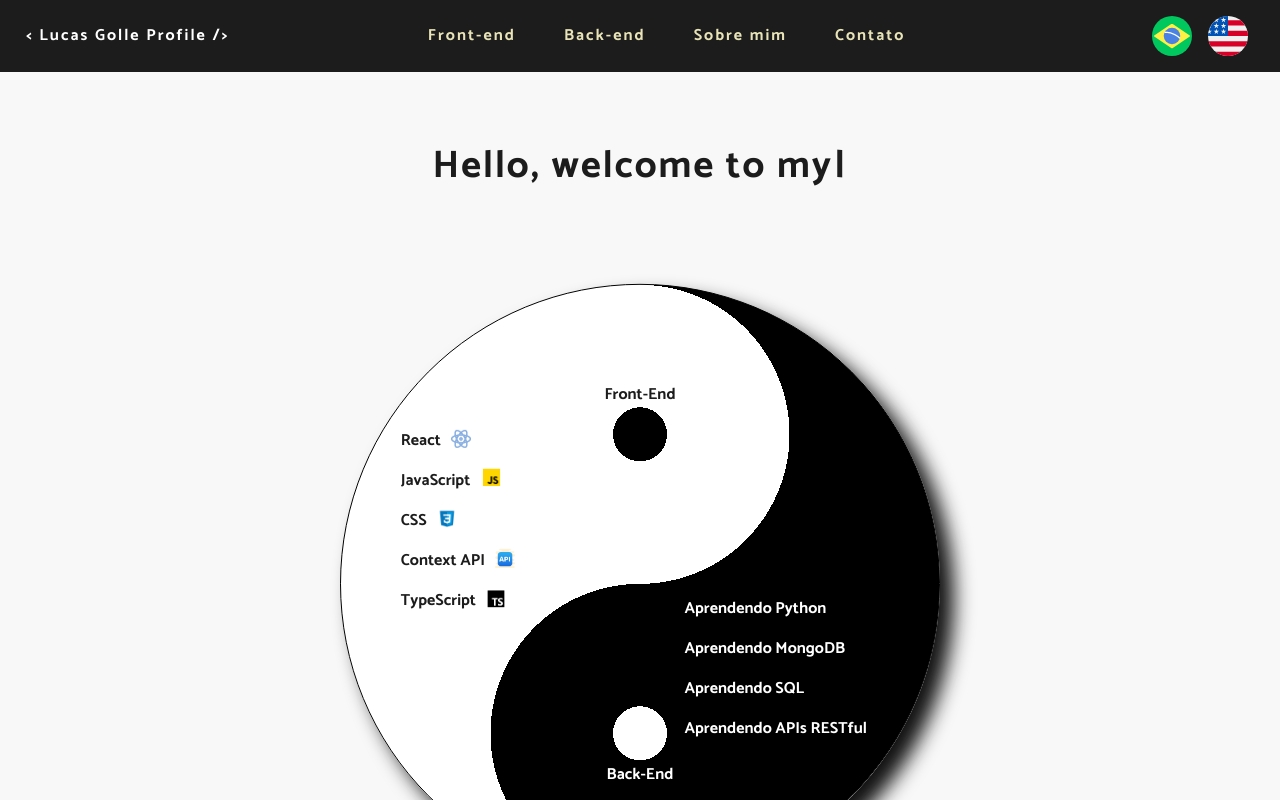
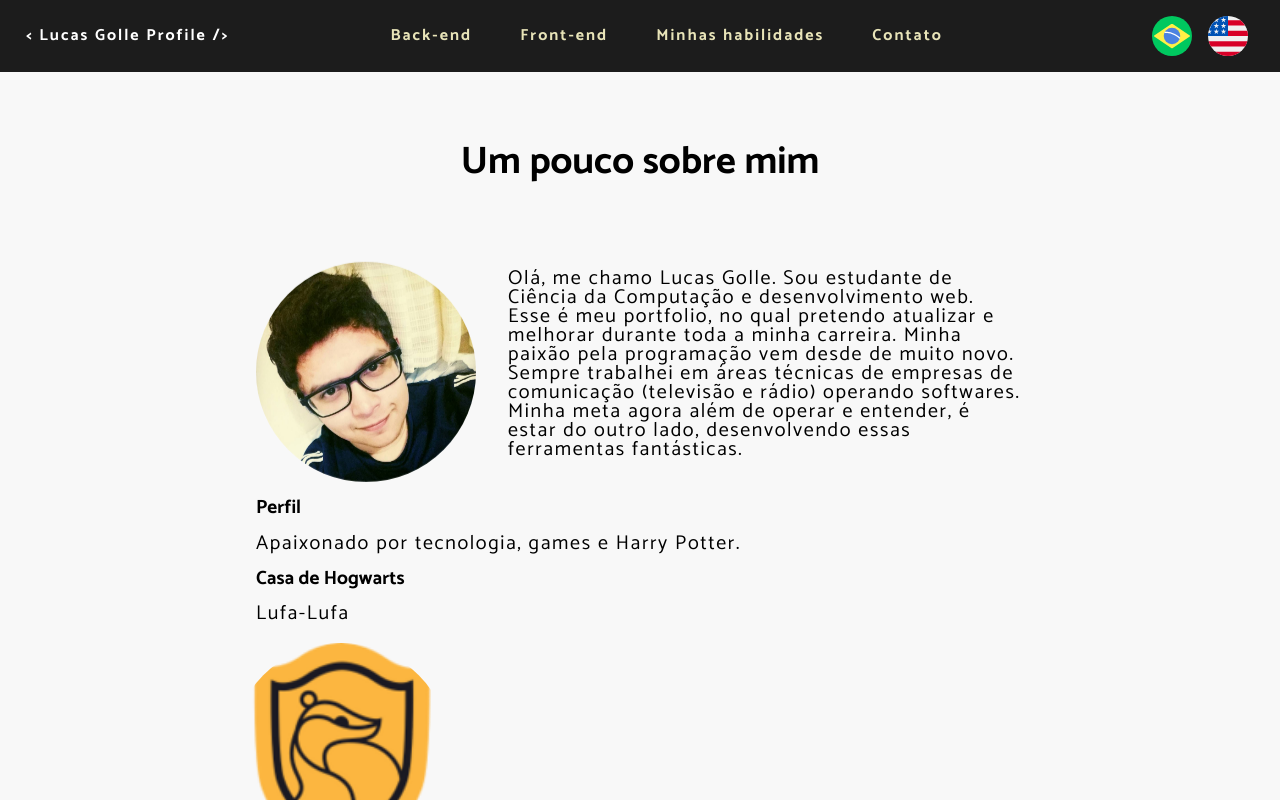
Before and after one commit to lucasgolle/portfolio, a React (Create React App) app: page / in a window 1280 px wide. Shown: the top 800 px of the page. Built offline with nearby package versions, Linux system fonts and the light colour scheme; some icons are missing.

Commit message:
update: new render components paga

```diff
--- a/src/App.js
+++ b/src/App.js
@@ -2,7 +2,6 @@ import "./reset.css";
 import GlobalStyle from "./styles/global";
 import { Header } from "./components/Header";
 import { Main } from "./components/Main";
-import { Welcome } from "./components/Wellcome";
 import { Projects } from "./components/Projects";
 import { Footer } from "./components/Footer";
 import { About } from "./components/about";
@@ -12,10 +11,9 @@ function App() {
     <>
       <GlobalStyle />
       <Header />
-        <Welcome />
-        <Main />
+      <About />
       <Projects />
-      <About />
+      <Main />
       <Footer />
     </>
   );
--- a/src/components/Header/index.js
+++ b/src/components/Header/index.js
@@ -29,6 +29,17 @@ export const Header = () => {
             <div>
               <li>
                 <Link
+                  to="back"
+                  spy={true}
+                  smooth={true}
+                  offset={-70}
+                  duration={500}
+                >
+                  Back-end
+                </Link>
+              </li>
+              <li>
+                <Link
                   to="front"
                   spy={true}
                   smooth={true}
@@ -39,41 +50,30 @@ export const Header = () => {
                 </Link>
               </li>
               <li>
-                <Link
-                  to="back"
-                  spy={true}
-                  smooth={true}
-                  offset={-70}
-                  duration={500}
-                >
-                  Back-end
-                </Link>
-              </li>
-              <li>
                 {portuguese ? (
                   <Link
-                    to="sobremim"
+                    to="skiils"
                     spy={true}
                     smooth={true}
-                    offset={-50}
+                    offset={-200}
                     duration={500}
                   >
-                    Sobre mim
+                    Minhas habilidades
                   </Link>
                 ) : (
                   <Link
-                    to="sobremim"
+                    to="skiils"
                     spy={true}
                     smooth={true}
-                    offset={-50}
+                    offset={-200}
                     duration={500}
                   >
-                    About me
+                    My skiils
                   </Link>
                 )}
               </li>
               <li>
-              {portuguese ? (
+                {portuguese ? (
                   <Link
                     to="contact"
                     spy={true}
@@ -136,25 +136,25 @@ export const Header = () => {
             <li>
               {portuguese ? (
                 <Link
-                  to="sobremim"
+                  to="skiils"
                   spy={true}
                   smooth={true}
                   offset={20}
                   duration={500}
                   onClick={changeState}
                 >
-                  Sobre mim
+                  Minhas Habilidades
                 </Link>
               ) : (
                 <Link
-                  to="sobremim"
+                  to="skiils"
                   spy={true}
                   smooth={true}
                   offset={20}
                   duration={500}
                   onClick={changeState}
                 >
-                  About me
+                  My skiils
                 </Link>
               )}
             </li>
--- a/src/components/Main/index.js
+++ b/src/components/Main/index.js
@@ -9,7 +9,7 @@ import API from "../../assets/api.png"
 export const Main = () => {
   return (
     <>
-      <Container>
+      <Container id="skiils">
         <TitulosHabilidades>
           <h3>Front-End</h3>
           <Back>Back-End</Back>
--- a/src/components/Main/styles.js
+++ b/src/components/Main/styles.js
@@ -1,15 +1,15 @@
 import styled, { keyframes } from "styled-components";
 
-// const animateYang =
-//     from{
-//         transform:rotate(0deg);
-//     }
+const animateYang = keyframes`
+    from{
+        transform:rotate(0deg);
+    }
 
-//     to{
-//         transform:rotate(360deg);
-//     }
+    to{
+        transform:rotate(360deg);
+    }
 
-// `;
+`;
 
 const animateYing = keyframes`
     0%{
@@ -17,7 +17,7 @@ const animateYing = keyframes`
     }
 
     100%{
-      transform: translateY(25px);
+      transform: translateY(35px);
     }
 
 `;
--- a/src/components/Projects/index.js
+++ b/src/components/Projects/index.js
@@ -62,6 +62,31 @@ export const Projects = () => {
 
   return (
     <>
+        <ContainerBack ref={inViewRef2} id="back">
+          {portuguese ? (
+            <h1>Meus projetos back-end</h1>
+          ) : (
+            <h1>My back end projects</h1>
+          )}
+          <ul>
+            <AnimationContainer>
+              <motion.li animate={animation}>
+                <img src={backProject} alt="projeto doIt" />
+              </motion.li>
+              <motion.li animate={animation}>
+                <img src={backProject} alt="projeto doIt" />
+              </motion.li>
+            </AnimationContainer>
+            <AnimationContainerRight>
+              <motion.li animate={animation}>
+                <img src={backProject} alt="projeto nuKenzie" />
+              </motion.li>
+              <motion.li animate={animation}>
+                <img src={backProject} alt="projeto doIt" />
+              </motion.li>
+            </AnimationContainerRight>
+          </ul>
+        </ContainerBack>
       <Container ref={inViewRef} id="front">
         <motion.div animate={animation2}>
           {portuguese ? (
@@ -168,31 +193,6 @@ export const Projects = () => {
           </ul>
         </motion.div>
       </Container>
-      <ContainerBack ref={inViewRef2} id="back">
-        {portuguese ? (
-          <h1>Meus projetos back-end</h1>
-        ) : (
-          <h1>My back end projects</h1>
-        )}
-        <ul>
-          <AnimationContainer>
-            <motion.li animate={animation}>
-              <img src={backProject} alt="projeto doIt" />
-            </motion.li>
-            <motion.li animate={animation}>
-              <img src={backProject} alt="projeto doIt" />
-            </motion.li>
-          </AnimationContainer>
-          <AnimationContainerRight>
-            <motion.li animate={animation}>
-              <img src={backProject} alt="projeto nuKenzie" />
-            </motion.li>
-            <motion.li animate={animation}>
-              <img src={backProject} alt="projeto doIt" />
-            </motion.li>
-          </AnimationContainerRight>
-        </ul>
-      </ContainerBack>
     </>
   );
 };
--- a/src/components/Wellcome/index.js
+++ /dev/null
@@ -1,24 +0,0 @@
-import { Container } from "./styles";
-import Typewriter from "typewriter-effect";
-
-export const Welcome = () => {
-
-  return (
-    <>
-      <Container>
-          <Typewriter
-            onInit={(typewriter) => {
-              typewriter
-                .typeString("Hello, World!")
-                .callFunction(() => {})
-                .pauseFor(1000)
-                .deleteChars(6)
-                .callFunction(() => {})
-                .start();
-              typewriter.typeString("welcome to my world!");
-            }}
-          />
-      </Container>
-    </>
-  );
-};
--- a/src/components/Wellcome/styles.js
+++ /dev/null
@@ -1,17 +0,0 @@
-import styled from "styled-components";
-
-export const Container = styled.div`
-    color: #1c1c1c;
-    margin: 0 auto;
-    text-align: center;
-    font-size: 1.4rem;
-    font-weight: 700;
-    letter-spacing: 2px;
-    padding-top: 100px;
-    max-width: 100vw;
-    margin-top: 3rem;
-
- @media (min-width: 768px) {
-    font-size: 2.4rem;
-  }
-`;
--- a/src/components/about/index.js
+++ b/src/components/about/index.js
@@ -1,4 +1,4 @@
-import { Container } from "./styles";
+import { Container, PictureProfiles } from "./styles";
 import profilePicture from "../../assets/pictureProfile.jpeg";
 import Hufflepuff from "../../assets/Hufflepuff.png";
 import { motion, useAnimation } from "framer-motion";
@@ -21,7 +21,7 @@ export const About = () => {
         x: 0,
         transition: {
           type: "spring",
-          duration: 1.5,
+          duration: 6,
           bounce: 0.6,
         },
       });
@@ -60,7 +60,7 @@ export const About = () => {
         <motion.h1 animate={animation5}>A little about myself</motion.h1>
       )}
       <div>
-        <motion.img
+        <PictureProfiles
           animate={animation5}
           src={profilePicture}
           alt="imagemPerfil"
--- a/src/components/about/styles.js
+++ b/src/components/about/styles.js
@@ -1,4 +1,15 @@
-import styled from "styled-components";
+import styled, { keyframes } from "styled-components";
+
+const animateYing = keyframes`
+    0%{
+      transform: translateY(0);
+    }
+
+    100%{
+      transform: translateY(20px);
+    }
+
+`;
 
 export const Container = styled.div`
   display: flex;
@@ -7,7 +18,7 @@ export const Container = styled.div`
   width: 90vw;
   justify-content: center;
   margin-bottom: 8rem;
-  padding-top: 4rem;
+  padding-top: 8rem;
 
   h1 {
     text-align: center;
@@ -60,7 +71,6 @@ export const Container = styled.div`
   }
 
   @media (min-width: 1024px) {
-
     width: 60vw;
     h1 {
       font-size: 2.4rem;
@@ -73,11 +83,11 @@ export const Container = styled.div`
     }
 
     h2 {
-        margin-bottom: 1rem;
+      margin-bottom: 1rem;
     }
 
     p {
-    font-size: 20px;
+      font-size: 20px;
     }
 
     div {
@@ -87,3 +97,19 @@ export const Container = styled.div`
     }
   }
 `;
+
+export const PictureProfiles = styled.img`
+  width: 120px;
+  height: 120px;
+  border-radius: 100%;
+  margin: 0 auto;
+  margin-bottom: 1rem;
+  display: block;
+  animation: ${animateYing} 1.8s infinite alternate;
+
+  @media (min-width: 1024px) {
+    width: 220px;
+    height: 220px;
+    margin-right: 2rem;
+  }
+`;
```
